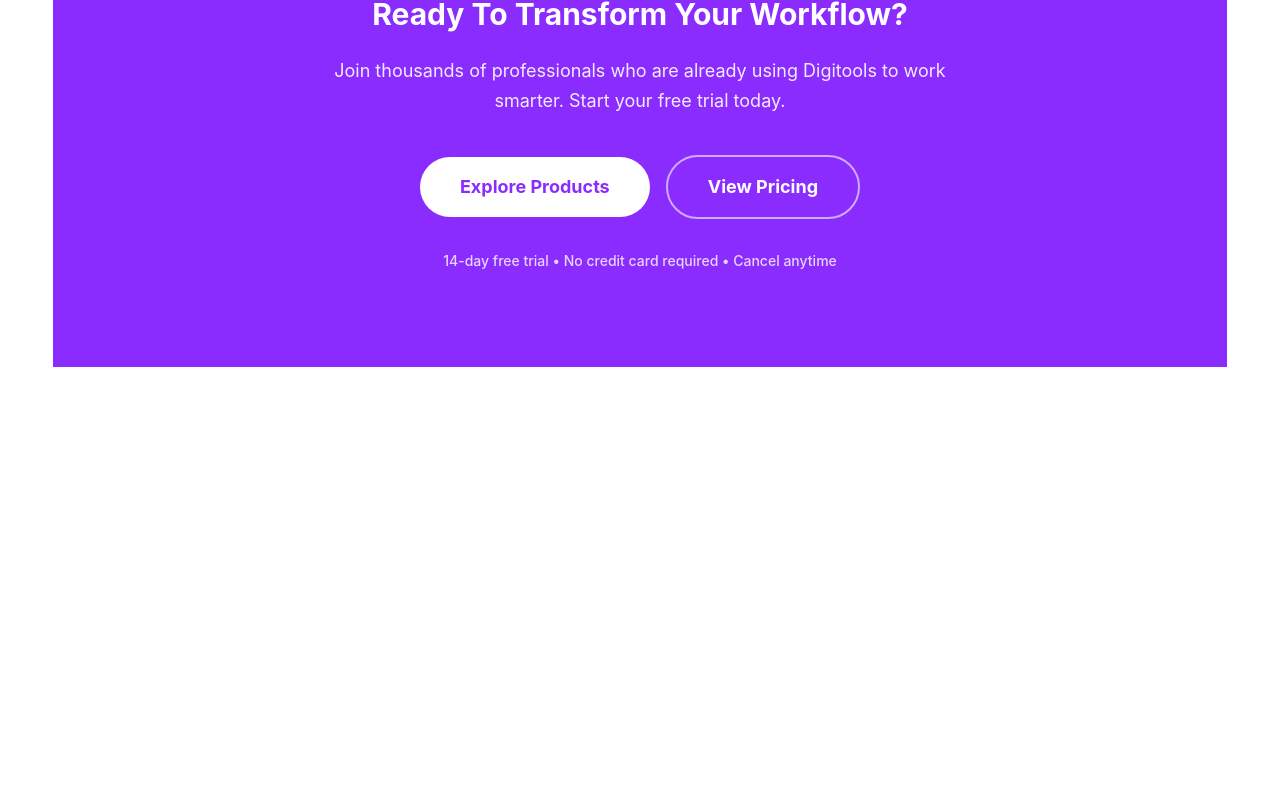
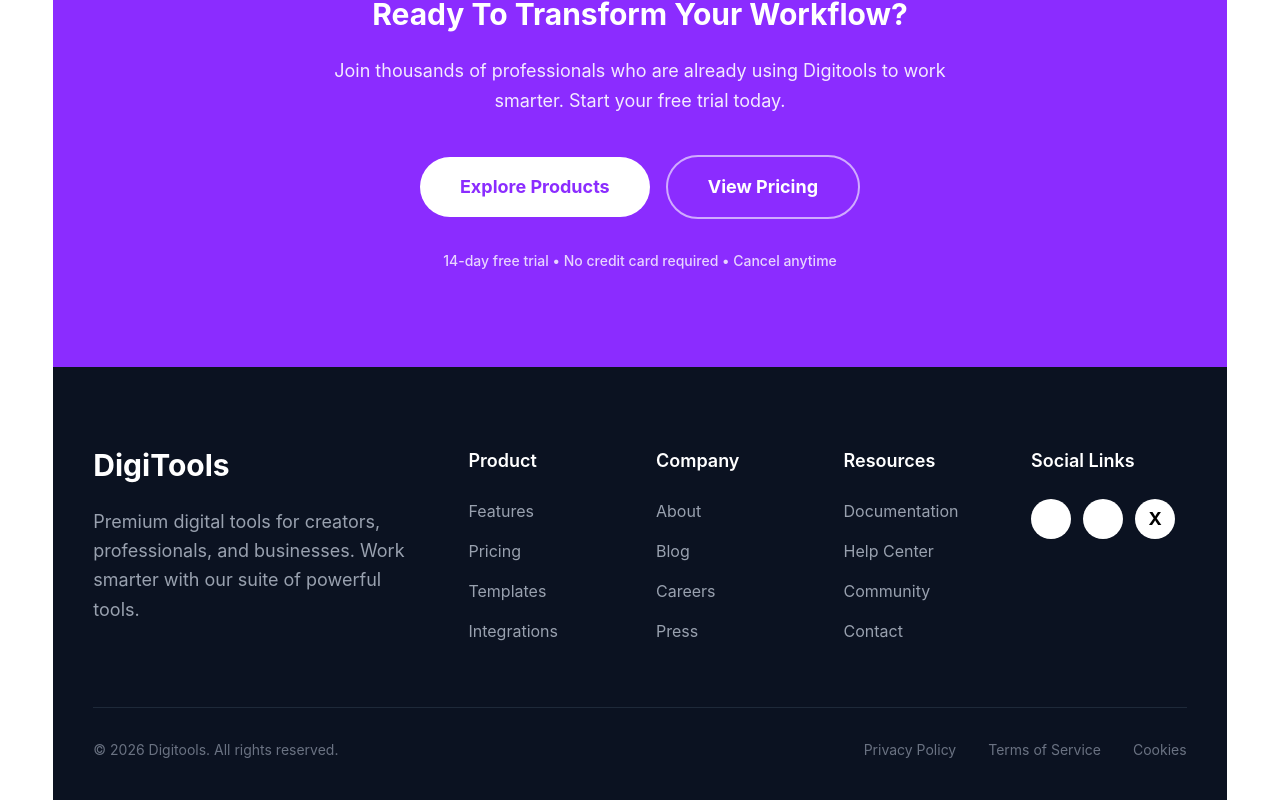
Before and after one commit to raidibney/ASSIGNMENT-6, a React (Vite) app: page / in a window 1280 px wide. Shown: the part 1859-2659 px from the top of the page. Before the commit the page ends 2226 px from the top, so only its background shows below. Built offline with nearby package versions, Linux system fonts and the light colour scheme.

Commit message:
footer added

```diff
--- a/src/App.jsx
+++ b/src/App.jsx
@@ -1,10 +1,12 @@
 
 import './App.css'
+import Footer from './Components/Footer'
 import Getstarted from './Components/Getstarted'
 import Herosection from './Components/Herosection'
 import Navbar from './Components/Navbar'
 import Rating from './Components/Rating'
 import Ready from './Components/Ready'
+
 import './index.css'
 
 function App() {
@@ -18,6 +20,8 @@
       <Rating></Rating>
       <Getstarted></Getstarted>
       <Ready></Ready>
+      <Footer></Footer>
+
     </>
   )
 }
--- a/src/Components/Footer.jsx
+++ b/src/Components/Footer.jsx
@@ -0,0 +1,83 @@
+import React from 'react';
+
+const Footer = () => {
+    return (
+      <footer className="bg-[#0B1221] text-white pt-20 pb-10  mx-auto w-11/12">
+            <div className="max-w-7xl mx-auto px-10">
+
+                <div className="grid grid-cols-1 md:grid-cols-6 lg:grid-cols-6 gap-8 mb-16">
+
+
+                    <div className="md:col-span-2">
+                        <h2 className="text-3xl font-bold mb-6">DigiTools</h2>
+                        <p className="text-gray-400 text-lg leading-relaxed max-w-xs">
+                            Premium digital tools for creators, professionals, and businesses.
+                            Work smarter with our suite of powerful tools.
+                        </p>
+                    </div>
+
+                    {/* Product Links */}
+                    <div className="md:col-span-1">
+                        <h4 className="text-lg font-semibold mb-6">Product</h4>
+                        <ul className="space-y-4 text-gray-400">
+                            <li className="hover:text-white cursor-pointer transition-colors">Features</li>
+                            <li className="hover:text-white cursor-pointer transition-colors">Pricing</li>
+                            <li className="hover:text-white cursor-pointer transition-colors">Templates</li>
+                            <li className="hover:text-white cursor-pointer transition-colors">Integrations</li>
+                        </ul>
+                    </div>
+
+                    {/* Company Links */}
+                    <div className="md:col-span-1">
+                        <h4 className="text-lg font-semibold mb-6">Company</h4>
+                        <ul className="space-y-4 text-gray-400">
+                            <li className="hover:text-white cursor-pointer transition-colors">About</li>
+                            <li className="hover:text-white cursor-pointer transition-colors">Blog</li>
+                            <li className="hover:text-white cursor-pointer transition-colors">Careers</li>
+                            <li className="hover:text-white cursor-pointer transition-colors">Press</li>
+                        </ul>
+                    </div>
+
+                    {/* Resources Links */}
+                    <div className="md:col-span-1">
+                        <h4 className="text-lg font-semibold mb-6">Resources</h4>
+                        <ul className="space-y-4 text-gray-400">
+                            <li className="hover:text-white cursor-pointer transition-colors">Documentation</li>
+                            <li className="hover:text-white cursor-pointer transition-colors">Help Center</li>
+                            <li className="hover:text-white cursor-pointer transition-colors">Community</li>
+                            <li className="hover:text-white cursor-pointer transition-colors">Contact</li>
+                        </ul>
+                    </div>
+
+                    {/* Social Links  */}
+                    <div className="md:col-span-1">
+                        <h4 className="text-lg font-semibold mb-6">Social Links</h4>
+                        <div className="flex gap-3">
+                            <div className="w-10 h-10 bg-white rounded-full flex items-center justify-center text-black hover:bg-gray-200 cursor-pointer transition-colors">
+                                <i className="fab fa-instagram text-xl"></i>
+                            </div>
+                            <div className="w-10 h-10 bg-white rounded-full flex items-center justify-center text-black hover:bg-gray-200 cursor-pointer transition-colors">
+                                <i className="fab fa-facebook-f text-xl"></i>
+                            </div>
+                            <div className="w-10 h-10 bg-white rounded-full flex items-center justify-center text-black hover:bg-gray-200 cursor-pointer transition-colors">
+                                <span className="font-bold text-lg">X</span>
+                            </div>
+                        </div>
+                    </div>
+                </div>
+
+                {/* Bottom Bar */}
+                <div className="border-t border-gray-800 pt-8 flex flex-col md:flex-row justify-between items-center text-gray-500 text-sm">
+                    <p>© 2026 Digitools. All rights reserved.</p>
+                    <div className="flex gap-8 mt-4 md:mt-0">
+                        <span className="hover:text-white cursor-pointer transition-colors">Privacy Policy</span>
+                        <span className="hover:text-white cursor-pointer transition-colors">Terms of Service</span>
+                        <span className="hover:text-white cursor-pointer transition-colors">Cookies</span>
+                    </div>
+                </div>
+            </div>
+        </footer>
+    );
+};
+
+export default Footer;
```
